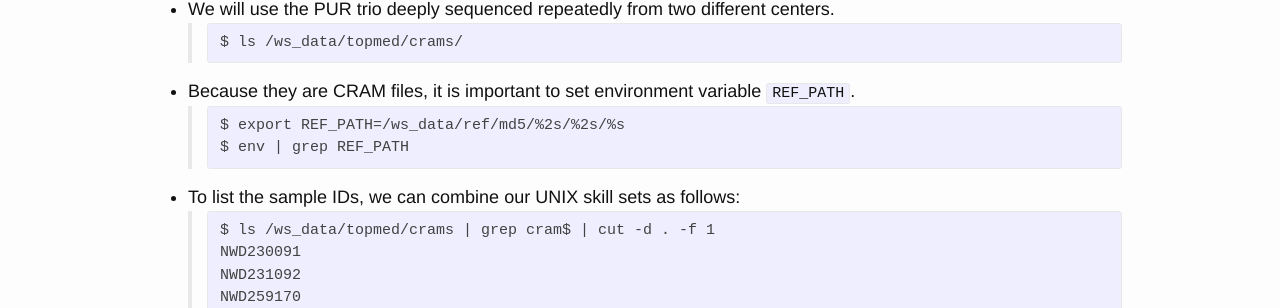
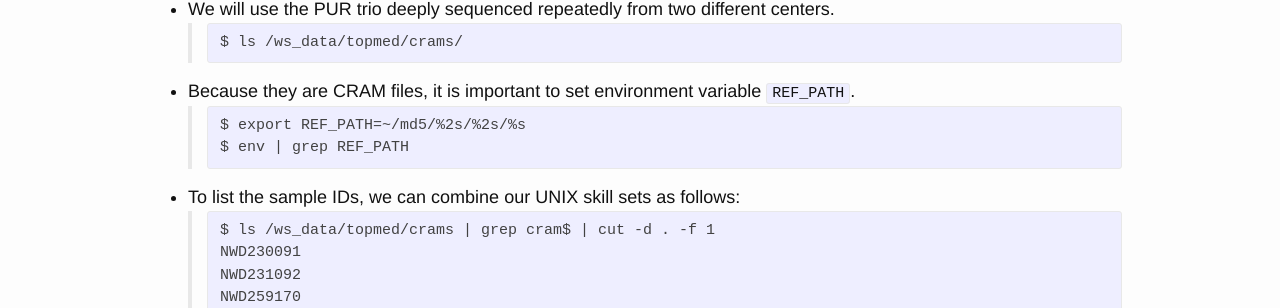
Before and after one commit to htsworkshop/stom-2018, a Jekyll site: the page built from class-material/day1-gatk.md, in a window 1280 px wide and 900 px high. Shown: the part 430-738 px from the top of the window. Built offline with Jekyll 4.4.1, drawn with Linux system fonts in a browser that asks for light colours.

Commit message:
Fixed a minor bug

```diff
--- a/class-material/day1-gatk.md
+++ b/class-material/day1-gatk.md
@@ -29,7 +29,7 @@ $ ls /ws_data/topmed/crams/ </pre>
 - Because they are CRAM files, it is important to set environment
   variable `REF_PATH`.
 > <pre>
-$ export REF_PATH=/ws_data/ref/md5/%2s/%2s/%s
+$ export REF_PATH=~/md5/%2s/%2s/%s
 $ env | grep REF_PATH </pre>
 
 - To list the sample IDs, we can combine our UNIX skill sets as
```
